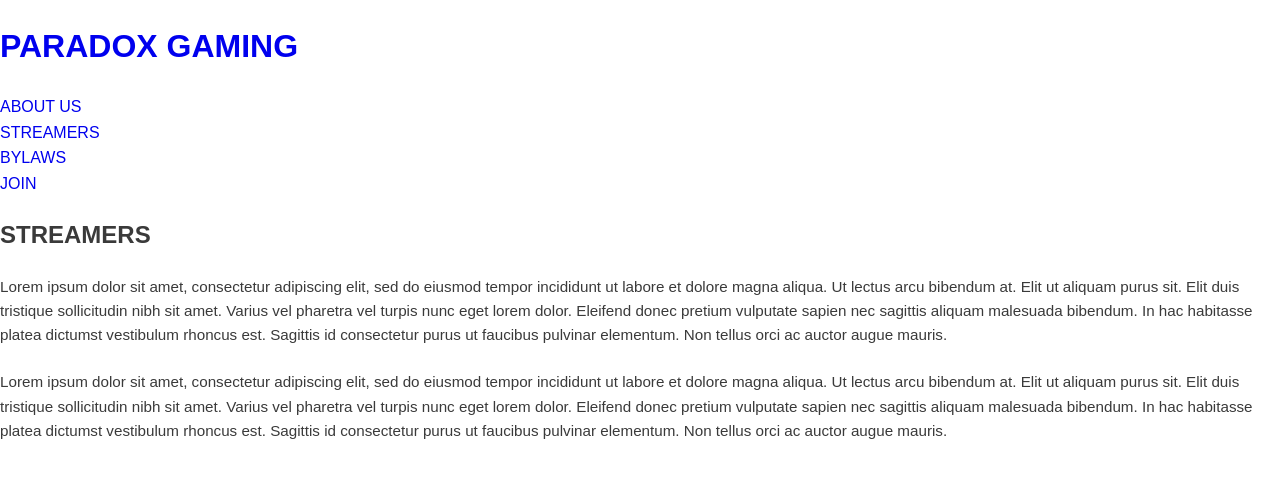
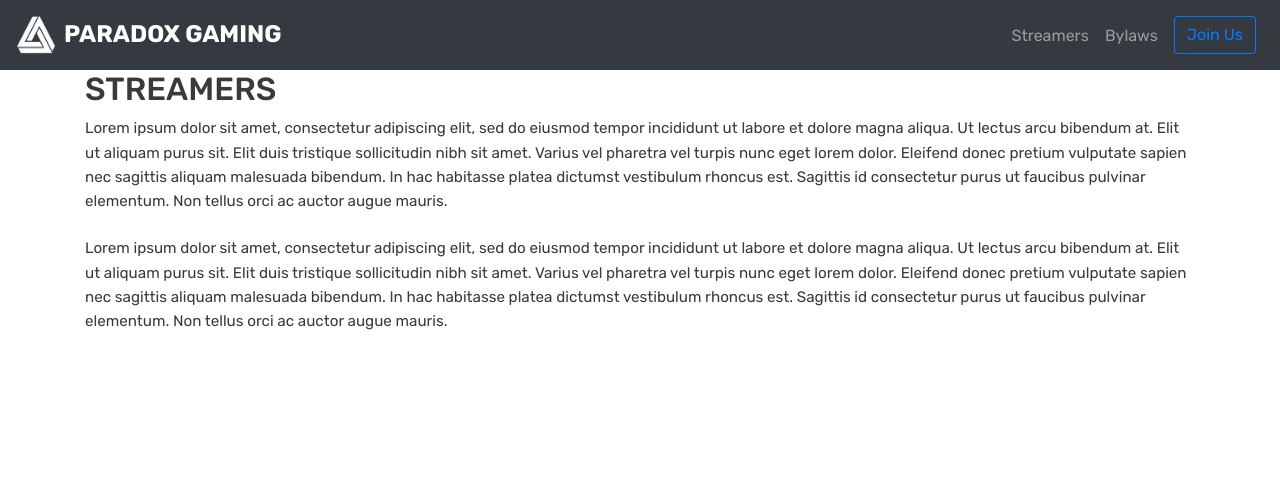
Before and after one commit to vetica/paradoxgaming, a plain HTML site: page pages/streamers.html in a window 1280 px wide. Drawn offline with nearby package versions, Linux system fonts and the light colour scheme; files that its build step writes are made by us from their sources.

Commit message:
adds navbar to other pages

```diff
--- a/css/style.css
+++ b/css/style.css
@@ -21,12 +21,6 @@ a {
     text-decoration: none;
 }
 
-ul {
-    list-style: none;
-    margin: 0;
-    padding: 0;
-}
-
 
 
 /* =================================
@@ -35,6 +29,10 @@ ul {
 
 
 /* ---- Navigation ---- */
+
+.nav-item-nonbutton {
+    padding-top: 15px;
+}
 
 .clan-logo {
     margin-right: .5rem;
@@ -46,4 +44,6 @@ ul {
 }
 
 
+
+
 /* ---- Layout Containers ---- */
--- a/pages/streamers.html
+++ b/pages/streamers.html
@@ -1,31 +1,51 @@
-<!DOCTYPE html>
-<html lang="eng">
+<!-- META TAGS -->
+<!doctype html>
+
+<html lang="en">
+
 <head>
+    <meta charset="utf-8">
+    <meta name="viewport" content="width=device-width, initial-scale=1, shrink-to-fit=no">
     <title>PARADOX GAMING</title>
-    <link href="https://fonts.googleapis.com/css?family=Roboto" rel="stylesheet">
-	<link rel="stylesheet" href="css/normalize.css">
-	<link rel="stylesheet" href="css/style.css">
+    <link rel="normalize" href="https://cdnjs.cloudflare.com/ajax/libs/normalize/8.0.1/normalize.css">
+    <link rel="stylesheet" href="https://stackpath.bootstrapcdn.com/bootstrap/4.3.1/css/bootstrap.min.css"
+        integrity="sha384-ggOyR0iXCbMQv3Xipma34MD+dH/1fQ784/j6cY/iJTQUOhcWr7x9JvoRxT2MZw1T" crossorigin="anonymous">
+    <link href="https://fonts.googleapis.com/css?family=Rubik:300,400,500,700,900" rel="stylesheet">
+    <link rel="stylesheet" href="../css/style.css">
 </head>
-<body></body>
-    <div class="wrap">
 
-        <header class="main-header">
-            <div class="container">
-                <h1 class="name"><a href="index.html">PARADOX GAMING</a></h1>
-                <ul class="main-nav">
-                    <li><a href="about.html">ABOUT US</a></li>
-                    <li><a href="#">STREAMERS</a></li>
-                    <li><a href="bylaws.html">BYLAWS</a></li>
-                    <li><a href="join.html">JOIN</a></li>
-                </ul>
+<body>
+
+    <!-- MAIN NAV -->
+    <nav class="main-nav navbar navbar-dark bg-dark sticky-top navbar-expand-lg">
+        <a class="navbar-brand clan-name" href="#">
+            <img class="clan-logo" src="../img/logo.png" width="40" height="40" alt="logo">PARADOX GAMING</a>
+        <button class="navbar-toggler" type="button" data-toggle="collapse" data-target="#navbarNavAltMarkup"
+            aria-controls="navbarNavAltMarkup" aria-expanded="false" aria-label="Toggle navigation">
+            <span class="navbar-toggler-icon"></span>
+        </button>
+        <div class="collapse navbar-collapse justify-content-end" id="navbarNavAltMarkup">
+            <div class="navbar-nav">
+                <a class="nav-item nav-link nav-item-nonbutton" href="pages/streamers.html">Streamers</a>
+                <a class="nav-item nav-link nav-item-nonbutton" href="pages/bylaws.html">Bylaws</a>
+                <a class="nav-item nav-link" href="pages/join.html"><button type="button"
+                        class="btn d-lg-inline-block btn-outline-primary my-2 my-sm-0">Join Us</button></a>
             </div>
-        </header>
+        </div>
+    </nav>
 
-            <div class="container">
-                    <h2>STREAMERS</h2>
-                    <p>Lorem ipsum dolor sit amet, consectetur adipiscing elit, sed do eiusmod tempor incididunt ut labore et dolore magna aliqua. Ut lectus arcu bibendum at. Elit ut aliquam purus sit. Elit duis tristique sollicitudin nibh sit amet. Varius vel pharetra vel turpis nunc eget lorem dolor. Eleifend donec pretium vulputate sapien nec sagittis aliquam malesuada bibendum. In hac habitasse platea dictumst vestibulum rhoncus est. Sagittis id consectetur purus ut faucibus pulvinar elementum. Non tellus orci ac auctor augue mauris. </p>
-                    <p>Lorem ipsum dolor sit amet, consectetur adipiscing elit, sed do eiusmod tempor incididunt ut labore et dolore magna aliqua. Ut lectus arcu bibendum at. Elit ut aliquam purus sit. Elit duis tristique sollicitudin nibh sit amet. Varius vel pharetra vel turpis nunc eget lorem dolor. Eleifend donec pretium vulputate sapien nec sagittis aliquam malesuada bibendum. In hac habitasse platea dictumst vestibulum rhoncus est. Sagittis id consectetur purus ut faucibus pulvinar elementum. Non tellus orci ac auctor augue mauris. </p>
-            </div>
+    <div class="container">
+        <h2>STREAMERS</h2>
+        <p>Lorem ipsum dolor sit amet, consectetur adipiscing elit, sed do eiusmod tempor incididunt ut labore et dolore
+            magna aliqua. Ut lectus arcu bibendum at. Elit ut aliquam purus sit. Elit duis tristique sollicitudin nibh
+            sit amet. Varius vel pharetra vel turpis nunc eget lorem dolor. Eleifend donec pretium vulputate sapien nec
+            sagittis aliquam malesuada bibendum. In hac habitasse platea dictumst vestibulum rhoncus est. Sagittis id
+            consectetur purus ut faucibus pulvinar elementum. Non tellus orci ac auctor augue mauris. </p>
+        <p>Lorem ipsum dolor sit amet, consectetur adipiscing elit, sed do eiusmod tempor incididunt ut labore et dolore
+            magna aliqua. Ut lectus arcu bibendum at. Elit ut aliquam purus sit. Elit duis tristique sollicitudin nibh
+            sit amet. Varius vel pharetra vel turpis nunc eget lorem dolor. Eleifend donec pretium vulputate sapien nec
+            sagittis aliquam malesuada bibendum. In hac habitasse platea dictumst vestibulum rhoncus est. Sagittis id
+            consectetur purus ut faucibus pulvinar elementum. Non tellus orci ac auctor augue mauris. </p>
     </div>
 </body>
 
```
Also changed, not shown: index.html (+4 -4 lines), pages/bylaws.html (+30 -23 lines), pages/join.html (+34 -20 lines).
